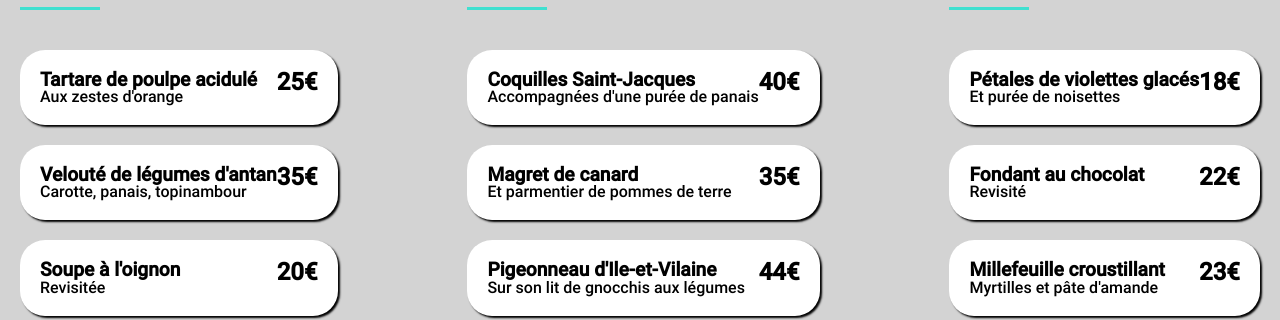
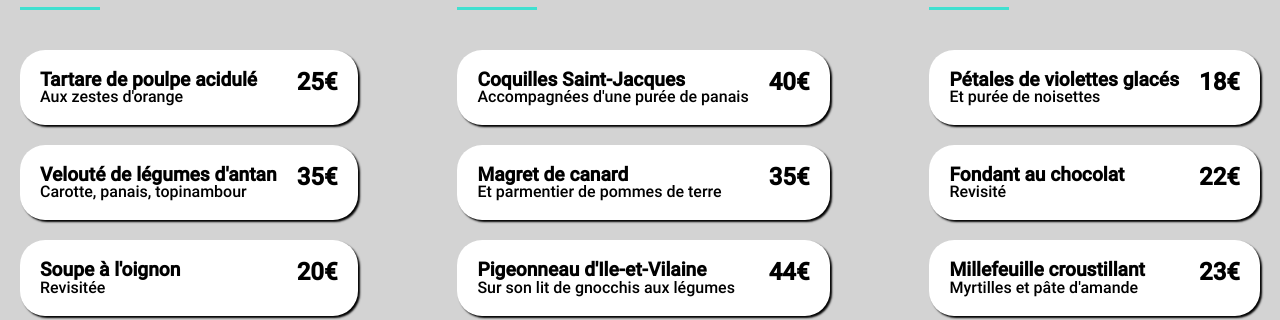
Before and after one commit to sebdelbox/SebastienDelalay_3_01062021, a plain HTML site: page a-la-francaise.html in a window 1280 px wide. Shown: the part 517-837 px from the top of the page. Drawn offline with Linux system fonts and the light colour scheme; a web font is replaced by a local one.

Commit message:
Les restaurants tarif css

```diff
--- a/menu.css
+++ b/menu.css
@@ -131,7 +131,7 @@ p {
 .tarif {
     font-size: 1.5em;
     font-weight: bold   ;
-    /*background-color: red;*/
+    margin-left: 20px;
     display: flex;
     align-items: bottom;
 }
```
